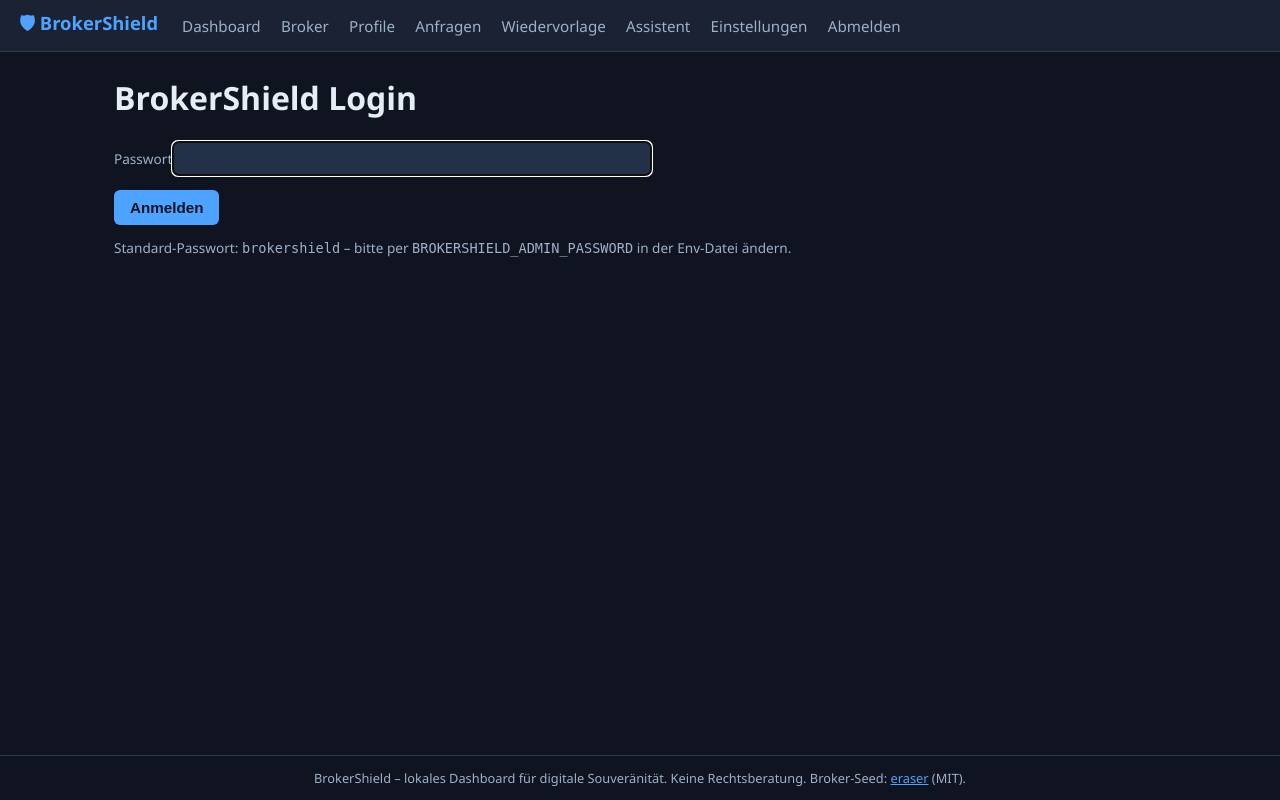
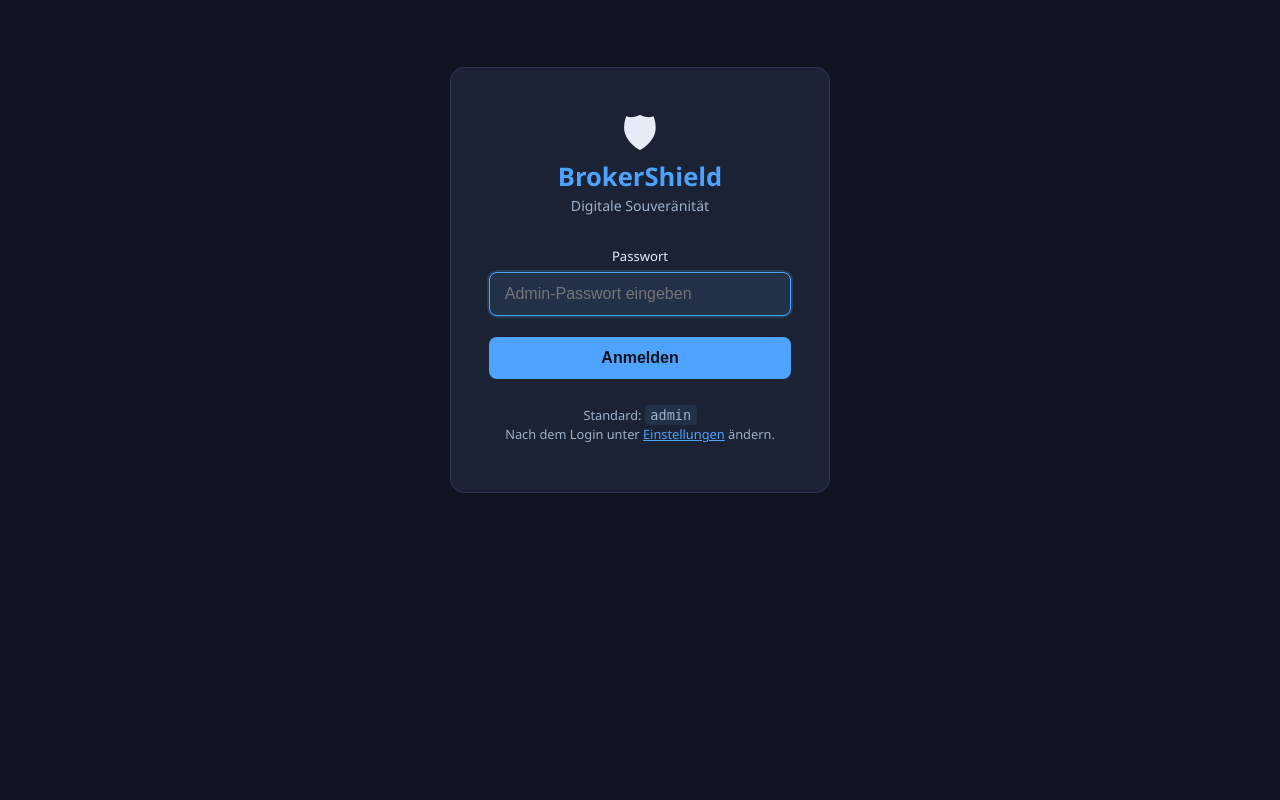
Before and after one commit to HatchetMan111/DataBrokerShield, a FastAPI app: page /login in a window 1280 px wide. Run offline with FastAPI, Linux system fonts and the light colour scheme.

Commit message:
Login-Design überarbeitet, Passwort 'admin' + UI-Änderung sofort wirksam
- Login-Seite: zentrierte Karte, kein Nav/Footer, Focus-States, saubere
  Label-Input-Trennung, Standard-Passwort 'admin' (statt 'brokershield')
- Passwort-Änderung via UI (Einstellungen) sofort aktiv: os.environ
  wird im Prozess aktualisiert → Session-Token (HMAC) ändert sich →
  alter Cookie wird ungültig, User muss sich neu einloggen
- CSS: Label-Input-Abstand gefixt, Focus-Halo, Login-Karten-Styles
- Installer/README: Passwort-Referenzen auf 'admin' aktualisiert
- Tests: Settings-Save-Test reloginnt nach Passwort-Änderung

```diff
--- a/app/config.py
+++ b/app/config.py
@@ -24,7 +24,7 @@ class Settings:
             "BROKERSHIELD_DB", str(BASE_DIR / "data" / "brokershield.db")
         )
         self.admin_password: str = os.getenv(
-            "BROKERSHIELD_ADMIN_PASSWORD", "brokershield"
+            "BROKERSHIELD_ADMIN_PASSWORD", "admin"
         )
 
         # Ollama optional/extern: leer = deaktiviert
--- a/app/static/style.css
+++ b/app/static/style.css
@@ -113,7 +113,13 @@ a { color: var(--accent); }
   display: block;
   color: var(--muted);
   font-size: 0.85rem;
-  margin-bottom: 0.2rem;
+  margin-bottom: 0;
+}
+
+.form label input,
+.form label select,
+.form label textarea {
+  margin-top: 0.35rem;
 }
 
 input, select, textarea {
@@ -122,8 +128,14 @@ input, select, textarea {
   color: var(--text);
   border: 1px solid var(--border);
   border-radius: 6px;
-  padding: 0.5rem;
+  padding: 0.55rem 0.7rem;
   font-size: 0.95rem;
+}
+
+input:focus, select:focus, textarea:focus {
+  outline: none;
+  border-color: var(--accent);
+  box-shadow: 0 0 0 2px rgba(77, 163, 255, 0.2);
 }
 
 .form label { margin-bottom: 0.9rem; }
@@ -204,3 +216,75 @@ button:disabled { opacity: 0.45; cursor: not-allowed; }
 .history li { padding: 0.2rem 0; border-bottom: 1px dashed var(--border); }
 
 .pager { display: flex; gap: 1rem; justify-content: center; margin: 1rem 0; color: var(--muted); }
+
+/* ---- Login-Seite ---- */
+.login-page {
+  display: flex;
+  justify-content: center;
+  align-items: center;
+  min-height: 70vh;
+}
+
+.login-card {
+  background: var(--panel);
+  border: 1px solid var(--border);
+  border-radius: 14px;
+  padding: 2.8rem 2.4rem 2.2rem;
+  width: 100%;
+  max-width: 380px;
+  text-align: center;
+}
+
+.login-icon {
+  font-size: 2.6rem;
+  line-height: 1;
+  margin-bottom: 0.3rem;
+}
+
+.login-brand {
+  font-size: 1.6rem;
+  font-weight: 700;
+  color: var(--accent);
+  margin-bottom: 0.15rem;
+}
+
+.login-subtitle {
+  color: var(--muted);
+  font-size: 0.88rem;
+  margin-bottom: 1.8rem;
+}
+
+.login-card form label {
+  text-align: left;
+  font-size: 0.82rem;
+}
+
+.login-card form input[type="password"] {
+  width: 100%;
+  padding: 0.75rem 0.9rem;
+  font-size: 1rem;
+  margin-top: 0.4rem;
+  border-radius: 8px;
+}
+
+.login-card form button {
+  width: 100%;
+  margin-top: 1.3rem;
+  padding: 0.75rem;
+  font-size: 1rem;
+  border-radius: 8px;
+}
+
+.login-hint {
+  margin-top: 1.6rem;
+  color: var(--muted);
+  font-size: 0.8rem;
+  line-height: 1.5;
+}
+
+.login-hint code {
+  background: var(--panel2);
+  padding: 0.15em 0.4em;
+  border-radius: 4px;
+  font-size: 0.85rem;
+}
--- a/app/templates/base.html
+++ b/app/templates/base.html
@@ -7,6 +7,7 @@
   <link rel="stylesheet" href="/static/style.css">
 </head>
 <body>
+{% block body %}
 <nav class="nav">
   <a class="brand" href="/">🛡 BrokerShield</a>
   <div class="nav-links">
@@ -27,5 +28,7 @@
   BrokerShield – lokales Dashboard für digitale Souveränität. Keine Rechtsberatung.
   Broker-Seed: <a href="https://github.com/digisamroc/eraser" rel="noopener">eraser</a> (MIT).
 </footer>
+{% endblock %}
+</body>
 </body>
 </html>
--- a/app/templates/login.html
+++ b/app/templates/login.html
@@ -1,12 +1,26 @@
 {% extends "base.html" %}
-{% block title %}Login{% endblock %}
-{% block content %}
-<h1>BrokerShield Login</h1>
-{% if error %}<div class="alert alert-error">{{ error }}</div>{% endif %}
-<form method="post" action="/login" class="form">
-  <label>Passwort<input type="password" name="password" autofocus required></label>
-  <button type="submit">Anmelden</button>
-</form>
-<p class="hint">Standard-Passwort: <code>brokershield</code> – bitte per
-<code>BROKERSHIELD_ADMIN_PASSWORD</code> in der Env-Datei ändern.</p>
+{% block title %}Anmelden{% endblock %}
+
+{% block body %}
+<div class="login-page">
+  <div class="login-card">
+    <div class="login-icon">🛡</div>
+    <div class="login-brand">BrokerShield</div>
+    <div class="login-subtitle">Digitale Souveränität</div>
+
+    {% if error %}<div class="alert alert-error">{{ error }}</div>{% endif %}
+
+    <form method="post" action="/login">
+      <label for="pw">Passwort</label>
+      <input id="pw" type="password" name="password" autofocus required
+             placeholder="Admin-Passwort eingeben" autocomplete="current-password">
+      <button type="submit">Anmelden</button>
+    </form>
+
+    <p class="login-hint">
+      Standard: <code>admin</code><br>
+      Nach dem Login unter <a href="/settings">Einstellungen</a> ändern.
+    </p>
+  </div>
+</div>
 {% endblock %}
```
Also changed, not shown: app/routers/system.py (+7 -1 lines), tests/test_app.py (+7 -3 lines), README.md, 1 other file.
